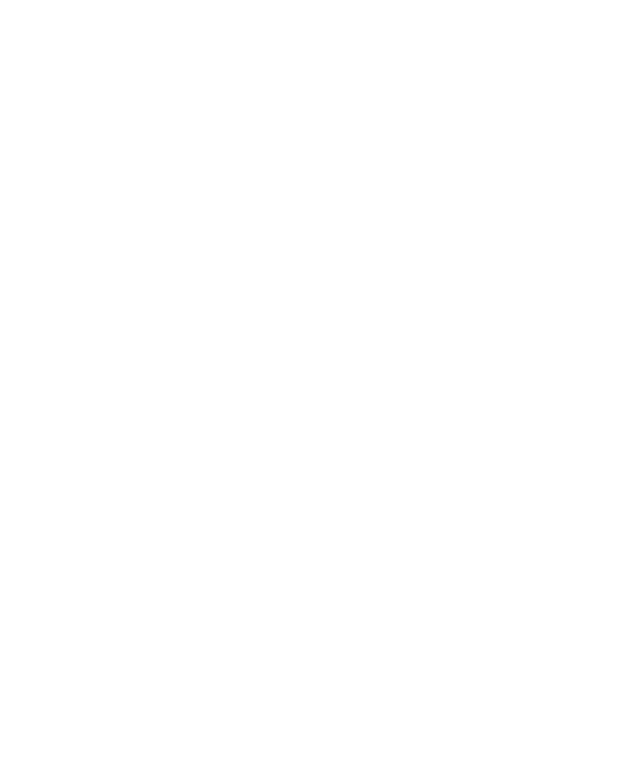
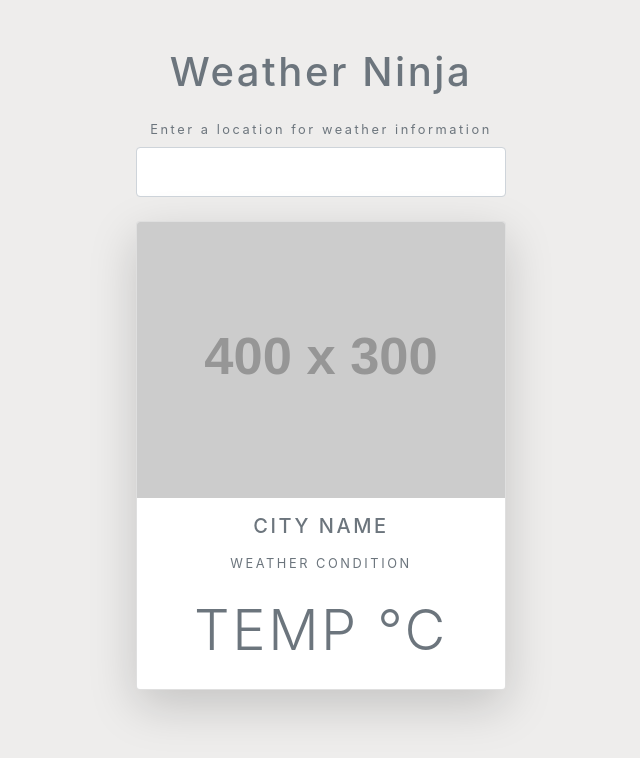
Before and after one commit to fastcheetah/WeatherApp, a plain HTML site: page index.html in a window 1280 px wide. Shown: the whole page, without its empty margins (319-959 px from the left). Drawn offline with nearby package versions, Linux system fonts and the light colour scheme; placeholder pictures from the web are drawn by us.

Commit message:
feat:Foundation and Desigh changes

```diff
--- /dev/null
+++ b/index.css
@@ -0,0 +1,8 @@
+body{
+    background: #eeedec;
+    letter-spacing: 0.2em;
+    font-size: 0.8em;
+  }
+  .container{
+    max-width: 400px;
+  }
--- a/index.html
+++ b/index.html
@@ -1,11 +1,42 @@
 <!DOCTYPE html>
 <html lang="en">
 <head>
-    <meta charset="UTF-8">
-    <meta name="viewport" content="width=device-width, initial-scale=1.0">
-    <title>Document</title>
+  <meta charset="UTF-8">
+  <meta name="viewport" content="width=device-width, initial-scale=1.0">
+  <meta http-equiv="X-UA-Compatible" content="ie=edge">
+  <link rel="stylesheet" href="https://stackpath.bootstrapcdn.com/bootstrap/4.3.1/css/bootstrap.min.css" integrity="sha384-ggOyR0iXCbMQv3Xipma34MD+dH/1fQ784/j6cY/iJTQUOhcWr7x9JvoRxT2MZw1T" crossorigin="anonymous">
+  <link rel="stylesheet" href="index.css">
+  <title>Ninja Weather</title>
 </head>
 <body>
 
+    <div class="container my-5 mx-auto">
+
+        <h1 class="text-muted text-center my-4">Weather Ninja</h1>
+
+        <form class="change-location my-4 text-center text-muted">
+          <label for="city">Enter a location for weather information</label>
+          <input type="text" name="city" class="form-control p-4">
+        </form>
+
+        <div class="card shadow-lg rounded">
+          <img src="https://via.placeholder.com/400x300" class="time card-img-top">
+          <div class="icon bg-light mx-auto text-center">
+            <!-- icon here later -->
+          </div>
+          <div class="text-muted text-uppercase text-center details">
+            <h5 class="my-3">City name</h5>
+            <div class="my-3">Weather condition</div>
+            <div class="display-4 my-4">
+              <span>temp</span>
+              <span>&deg;C</span>
+            </div>
+          </div>
+        </div>
+
+      </div>
+
+  <script src="scripts/forecast.js"></script>
+  <script src="scripts/app.js"></script>
 </body>
 </html>
```
Also changed, not shown: app.js (added), forecast.js (added).
